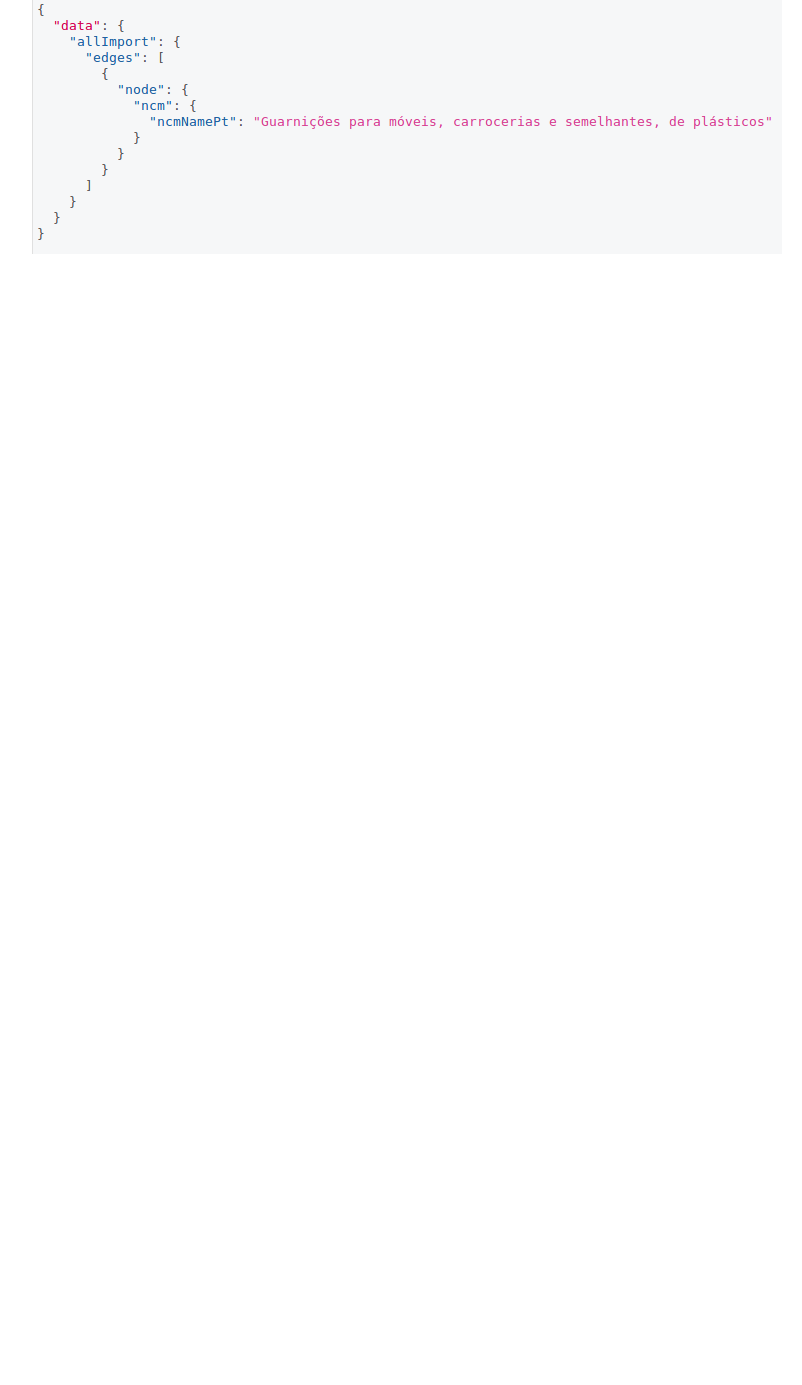
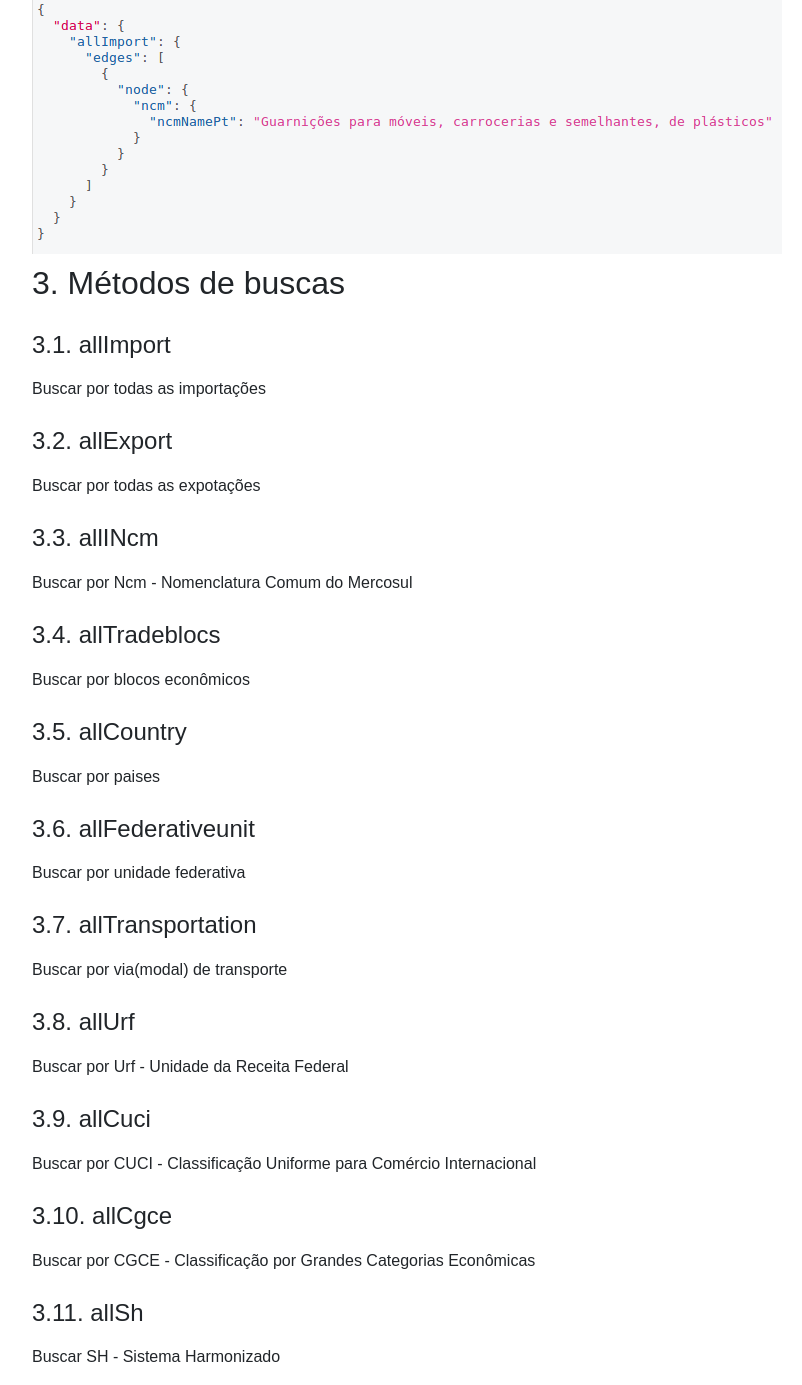
Before and after one commit to fga-eps-mds/2018.2-ComexStat, a Django app: page / in a window 1280 px wide. Shown: the part 1230-2615 px from the top of the page, without its empty margins (53-855 px from the left). Before the commit the page ends 1484 px from the top, so only its background shows below. Run offline with Django 3.2, Linux system fonts and the light colour scheme; parts of the project's set-up code (start-up, migrations or seed data) failed here and were passed over; some libraries are stand-ins or nearby versions.

Commit message:
Starting search methods

```diff
--- a/src/comex_stat/templates/homepage.html
+++ b/src/comex_stat/templates/homepage.html
@@ -46,6 +46,29 @@
             mostrados. Em seguida, basta executar o query através do botão "Play" na API e os resultados serão
             retornados em formato JSON no container da direita</p>
         <img src="{% static 'img/result1.png' %}"></img>
+        <h2 class="topics">3. Métodos de buscas</h2>
+        <h4 class="topics">3.1. allImport</h4>
+        <p class="content"> Buscar por todas as importações </p>
+        <h4 class="topics">3.2. allExport</h4>
+        <p class="content"> Buscar por todas as expotações </p>
+        <h4 class="topics">3.3. allINcm</h4>
+        <p class="content"> Buscar por Ncm - Nomenclatura Comum do Mercosul</p>
+        <h4 class="topics">3.4. allTradeblocs</h4>
+        <p class="content"> Buscar por blocos econômicos </p>
+        <h4 class="topics">3.5. allCountry</h4>
+        <p class="content"> Buscar por paises </p>
+        <h4 class="topics">3.6. allFederativeunit</h4>
+        <p class="content"> Buscar por unidade federativa </p>
+        <h4 class="topics">3.7. allTransportation</h4>
+        <p class="content"> Buscar por via(modal) de transporte </p>
+        <h4 class="topics">3.8. allUrf</h4>
+        <p class="content"> Buscar por Urf - Unidade da Receita Federal </p>
+        <h4 class="topics">3.9. allCuci</h4>
+        <p class="content"> Buscar por CUCI - Classificação Uniforme para Comércio Internacional</p>
+        <h4 class="topics">3.10. allCgce</h4>
+        <p class="content"> Buscar por CGCE - Classificação por Grandes Categorias Econômicas</p>
+        <h4 class="topics">3.11. allSh</h4>
+        <p class="content"> Buscar SH - Sistema Harmonizado</p>
     </div>
 
 
```
